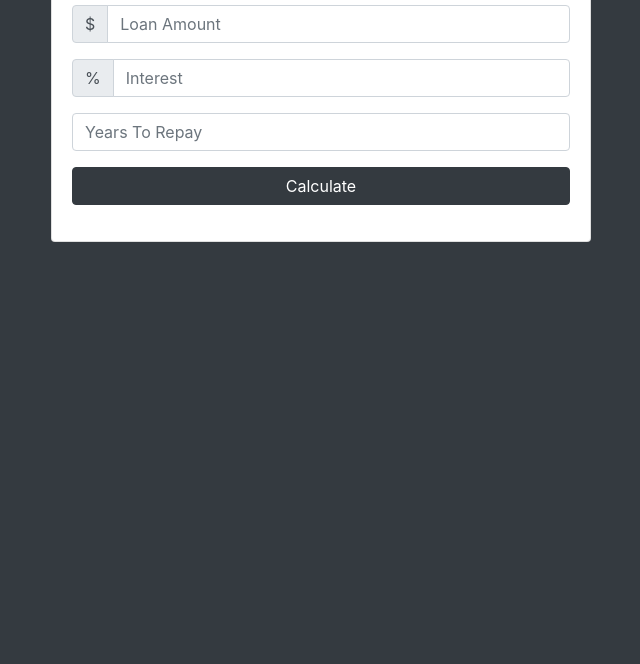
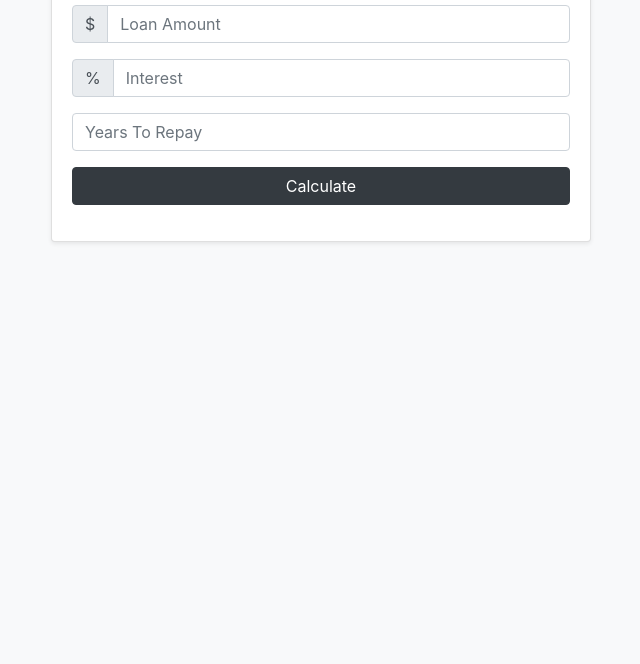
Before and after one commit to rtmtdrv/LoanCalculator, a website: page dist/index.html in a window 1280 px wide. Shown: the part 136-800 px from the top of the page, without its empty margins (319-959 px from the left). Drawn offline with nearby package versions, Linux system fonts and the light colour scheme.

Commit message:
changed bg-color and added shadow to card

```diff
--- a/dist/index.html
+++ b/dist/index.html
@@ -14,11 +14,11 @@
     </style>
     <title>Loan Calculator</title>
   </head>
-  <body class="bg-dark">
+  <body class="bg-light">
     <div class="container">
       <div class="row">
         <div class="col-md-6 mx-auto">
-          <div class="card card-body text-center mt-5">
+          <div class="shadow-sm card card-body text-center mt-5">
             <h1 class="heading display-5 pb-3">Loan Calculator</h1>
             <form id="loan-form">
               <div class="form-group">
```
